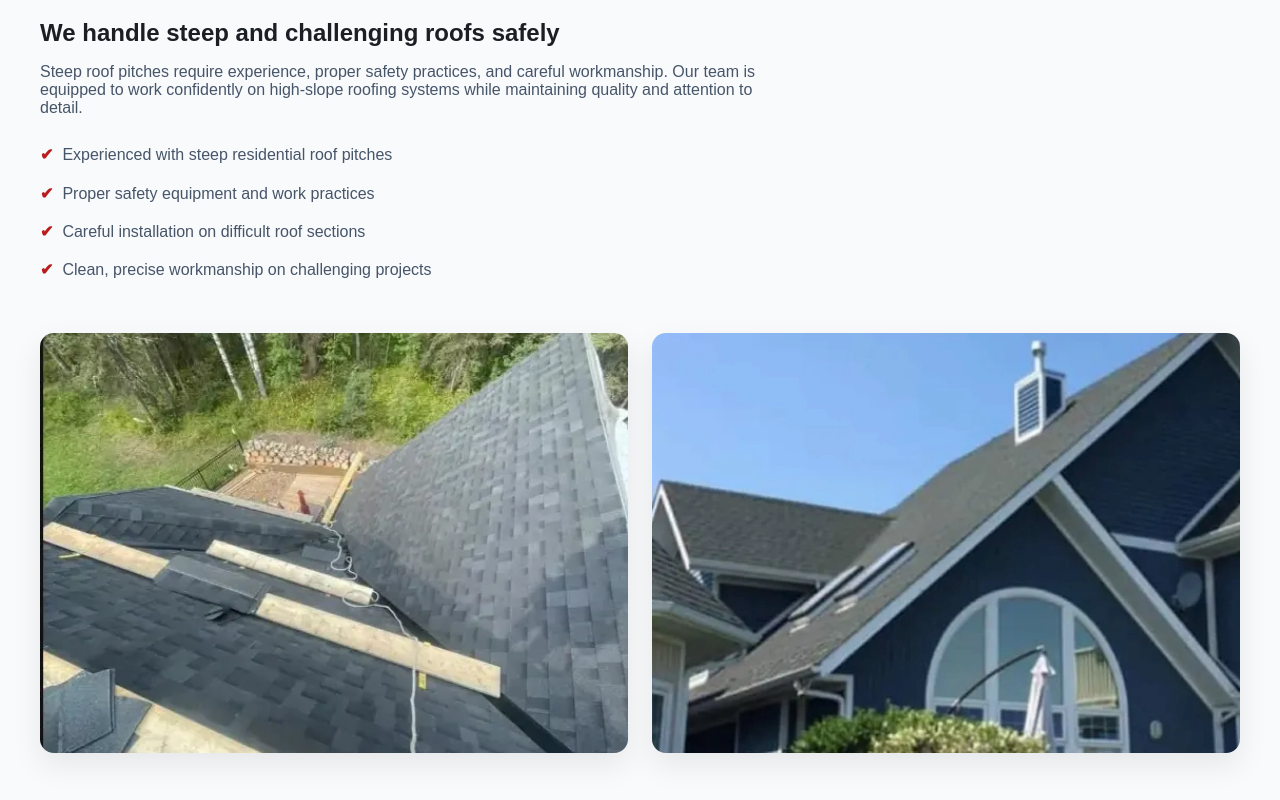
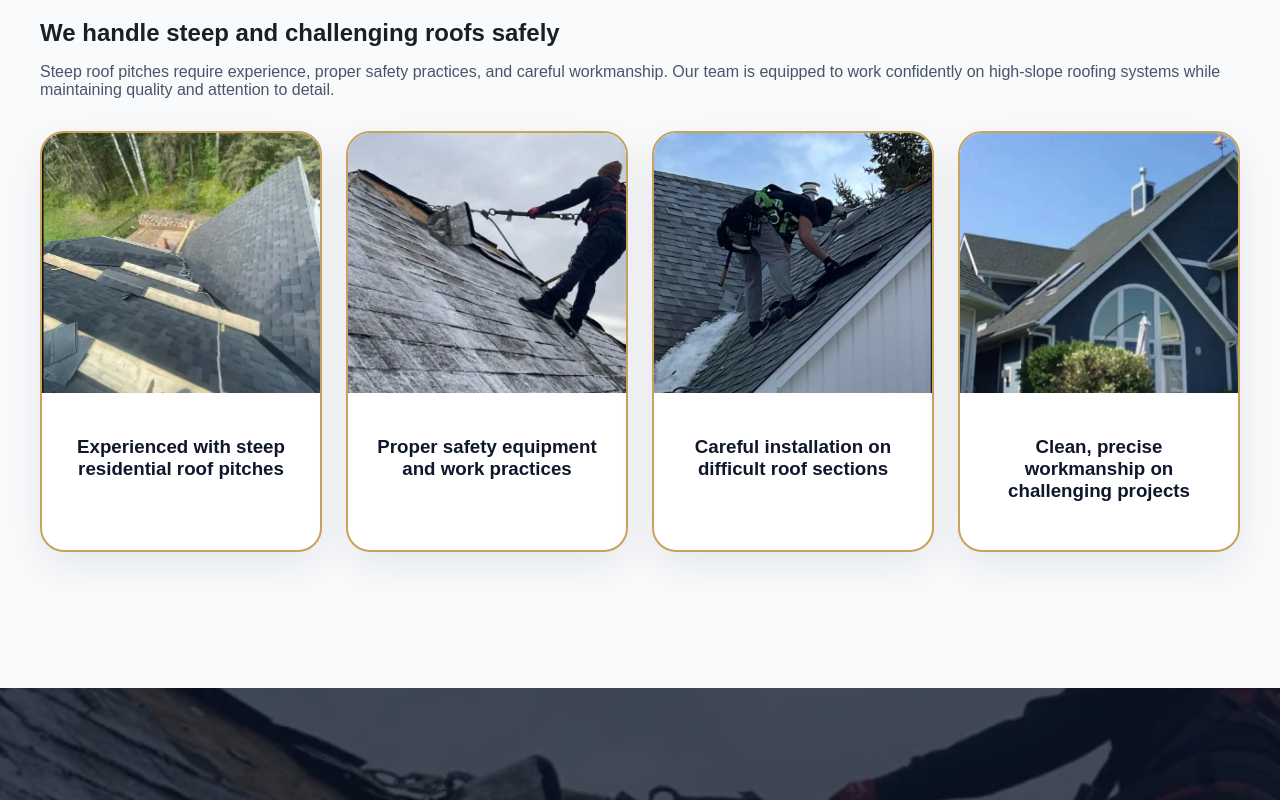
Before and after one commit to Mjcs99/roofing-business-site, a React (Vite) app in the folder CrombieAndSonsRoofing/: page / in a window 1280 px wide. Shown: the part 1540-2340 px from the top of the page. Built offline with nearby package versions, Linux system fonts and the light colour scheme.

Commit message:
integrate reusable comaprison components into home page

```diff
--- a/CrombieAndSonsRoofing/src/components/layout/ContentCards.module.css
+++ b/CrombieAndSonsRoofing/src/components/layout/ContentCards.module.css
@@ -2,7 +2,7 @@
   margin-top: 2rem;
   display: grid;
   gap: 1.5rem;
-  grid-template-columns: repeat(3, minmax(0, 1fr));
+  grid-template-columns: repeat(var(--columns, 3), minmax(0, 1fr));
 }
 
 .card{
@@ -10,7 +10,8 @@
   background: #fff;
   border-radius: 24px;
   box-shadow: 0 14px 40px rgba(15, 23, 42, 0.08);
-  padding: 2rem;
+  padding: var(--padding, 0)rem;
+  text-align: var(--alignment, "center");
 }
 
 .card p{
@@ -24,7 +25,6 @@
 }
 
 .card img{
-  border-radius: 24px;
   width: 100%;
   height: 260px;
   object-fit: cover;
@@ -38,8 +38,6 @@
 .featured{
   border: 2px solid #caa25a;
 }
-
-
 
 ul {
   margin: 1rem 0 0;
--- a/CrombieAndSonsRoofing/src/components/layout/ContentCards.tsx
+++ b/CrombieAndSonsRoofing/src/components/layout/ContentCards.tsx
@@ -5,7 +5,7 @@ type CardItem = {
   image?: string;
   alt?: string;
   title: string;
-  description: string;
+  description?: string;
   points?: string[];
 };
 
--- a/CrombieAndSonsRoofing/src/data/HomePageData.tsx
+++ b/CrombieAndSonsRoofing/src/data/HomePageData.tsx
@@ -42,6 +42,7 @@ import roof1 from "../assets/roof-photo.webp";
 import roof2 from "../assets/storm-damage-repair.jpg";
 import roof3 from "../assets/carousel2.png";
 
+
 export const homeContentCards = [
     {
       image: roof1,
@@ -62,3 +63,12 @@ export const homeContentCards = [
       description: "Preventative maintenance to extend the life of your roof."
     }
   ];
+import steepRoofOne from "../assets/homepage_photos/steep-roof-1.webp"
+import steepRoofTwo from "../assets/homepage_photos/steep-roof-2.webp"
+import carefulInstallation from "../assets/roofing-services.webp"
+export const steepRoofContentCards = [
+  {featured: true, title: "Experienced with steep residential roof pitches", image: steepRoofOne},
+  {featured: true, title: "Proper safety equipment and work practices", image: safetyHeroImage},
+  {featured: true, title: "Careful installation on difficult roof sections", image: carefulInstallation},
+  {featured: true, title: "Clean, precise workmanship on challenging projects", image: steepRoofTwo}
+]
--- a/CrombieAndSonsRoofing/src/pages/HomePage.css
+++ b/CrombieAndSonsRoofing/src/pages/HomePage.css
@@ -448,7 +448,6 @@ a {
 }
 
 .steep-roofs-text {
-  max-width: 750px;
   margin-bottom: 3rem;
 }
 
--- a/CrombieAndSonsRoofing/src/pages/HomePage.tsx
+++ b/CrombieAndSonsRoofing/src/pages/HomePage.tsx
@@ -14,7 +14,7 @@ import galleryFour from "../assets/homepage_photos/gallery/gallery-4.jpg";
 import galleryFive from "../assets/homepage_photos/gallery/gallery-5.jpg";
 import gallerySix from "../assets/homepage_photos/gallery/gallery-6.png";
 import PageHero from "../components/layout/PageHero";
-import { homeContentCards, homeHero, safetyHero } from "../data/HomePageData";
+import { homeContentCards, homeHero, safetyHero, steepRoofContentCards } from "../data/HomePageData";
 import ContentCards from "../components/layout/ContentCards";
 
 export default function HomePage() {
@@ -146,6 +146,7 @@ export default function HomePage() {
 
                 <p className="section-label">Steep Roof Specialists</p>
 
+
                 <h2>We handle steep and challenging roofs safely</h2>
 
                 <p>
@@ -155,36 +156,10 @@ export default function HomePage() {
                 attention to detail.
                 </p>
 
-                <ul className="steep-roof-list">
-                <li>Experienced with steep residential roof pitches</li>
-                <li>Proper safety equipment and work practices</li>
-                <li>Careful installation on difficult roof sections</li>
-                <li>Clean, precise workmanship on challenging projects</li>
-                </ul>
+                <ContentCards items={steepRoofContentCards} style={{ "--columns": 4, "--padding": 0, "--alignment": "center"} as React.CSSProperties}/>
 
             </div>
             </ScrollReveal>
-
-            <ScrollReveal y={40}>
-            <div className="steep-roofs-images">
-
-                <img
-                src={steepRoofOne}
-                alt="Roofers working safely on a steep residential roof"
-                className="steep-roof-img"
-                loading="lazy"
-                />
-
-                <img
-                src={steepRoofTwo}
-                alt="Professional roofing crew installing shingles on steep roof"
-                className="steep-roof-img"
-                loading="lazy"
-                />
-
-            </div>
-            </ScrollReveal>
-
         </div>
         </section>
       <PageHero {...safetyHero}>
--- a/CrombieAndSonsRoofing/src/pages/ServicesPage.tsx
+++ b/CrombieAndSonsRoofing/src/pages/ServicesPage.tsx
@@ -70,7 +70,7 @@ export default function ServicesPage() {
                 </p>
 
           </div>
-          <ContentCards items={servicesComparisonContentCards}/>
+          <ContentCards items={servicesComparisonContentCards} style={{"--alignment": "left"} as React.CSSProperties} />
           <ContentCards items={servicesContentCards}/>
         </div>
         </ScrollReveal>
```
Also changed, not shown: CrombieAndSonsRoofing/src/data/ServicesPageData.tsx (line endings or trailing spaces).
